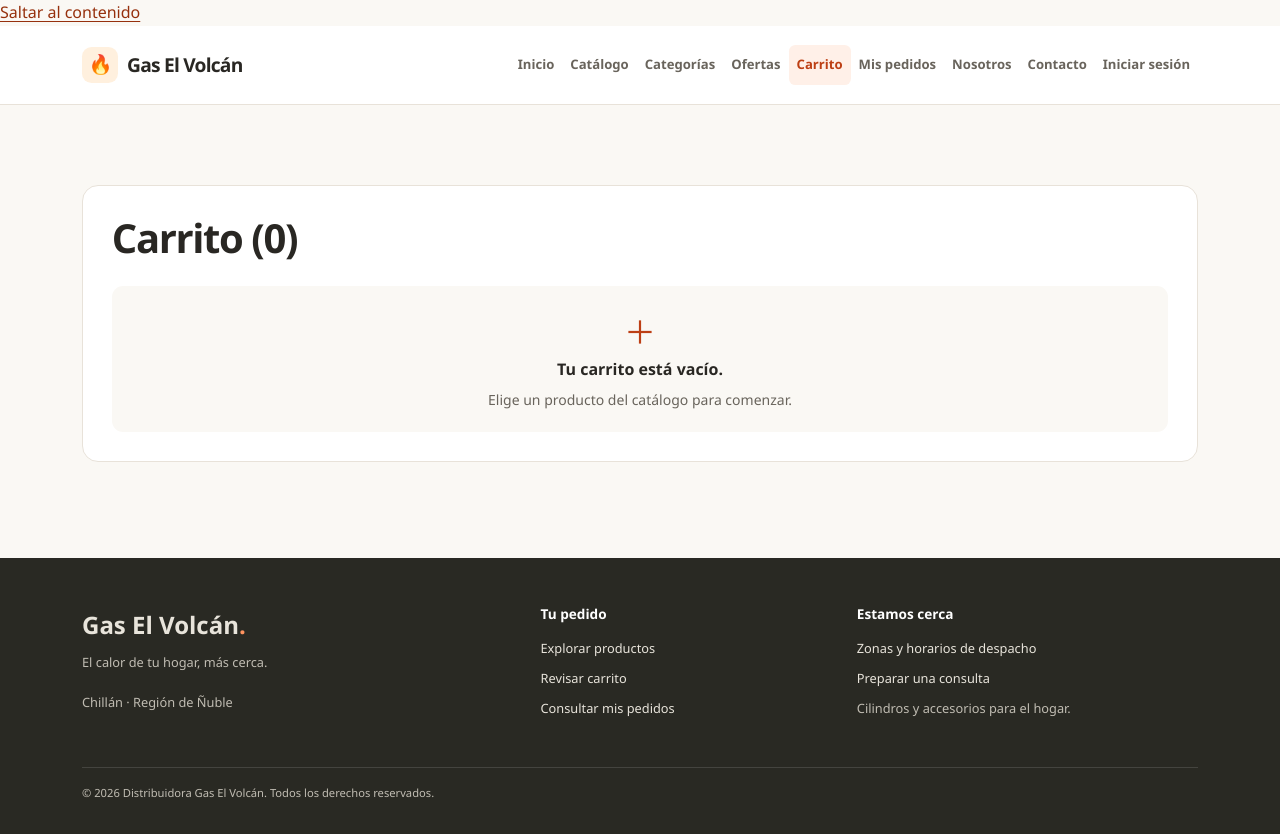
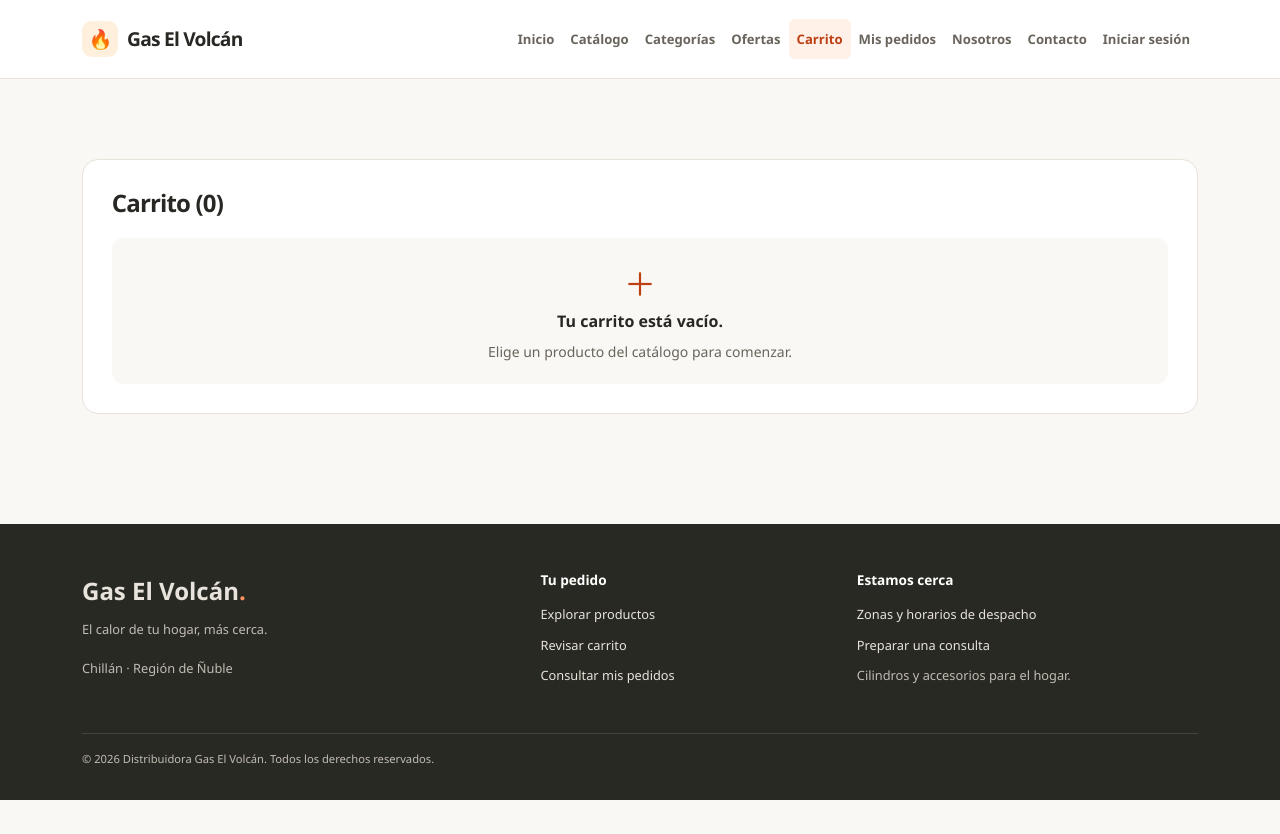
Before and after one commit to Croix77/GasvolcanReact, a React (Vite) app: page /carrito in a window 1280 px wide. After the commit the page ends 800 px from the top, so only its background shows below. Built offline with nearby package versions, Linux system fonts and the light colour scheme.

Commit message:
fix: mejorar jerarquia y acceso por teclado

```diff
--- a/src/components/TarjetaProducto.jsx
+++ b/src/components/TarjetaProducto.jsx
@@ -11,7 +11,9 @@ function TarjetaProducto({
   categoria,
   stockCritico = 10,
   onAgregar,
+  nivelTitulo = "h3",
 }) {
+  const Titulo = nivelTitulo;
   return (
     <article className="card tarjeta-producto h-100">
       {imagen ? (
@@ -37,7 +39,7 @@ function TarjetaProducto({
         <span className="categoria-producto align-self-start mb-2">
           {categoria}
         </span>
-        <h3 className="h5">{nombre}</h3>
+        <Titulo className="h5">{nombre}</Titulo>
         <p className="card-text">{descripcion}</p>
         <p className="precio-producto">
           {precio == null
--- a/src/index.css
+++ b/src/index.css
@@ -63,8 +63,8 @@ a:hover {
   padding: 0.72rem 1.2rem;
 }
 .btn-sm {
-  padding: .35rem .65rem;
-  font-size: .8rem;
+  padding: 0.35rem 0.65rem;
+  font-size: 0.8rem;
 }
 .btn-primary {
   --bs-btn-bg: var(--volcan);
@@ -693,3 +693,37 @@ label {
     font-size: 1.55rem;
   }
 }
+
+/* Acceso por teclado al contenido principal. */
+.saltar-contenido {
+  position: fixed;
+  top: 0.5rem;
+  left: 0.5rem;
+  z-index: 2000;
+  padding: 0.7rem 1rem;
+  background: #fff;
+  color: var(--volcan);
+  border: 2px solid var(--volcan);
+  border-radius: 0.4rem;
+  transform: translateY(-150%);
+}
+.saltar-contenido:focus {
+  transform: translateY(0);
+}
+.navegacion .navbar-toggler:focus-visible {
+  outline: 3px solid var(--volcan);
+  outline-offset: 4px;
+}
+.catalogo-cabecera h1 {
+  font-size: 2rem;
+  margin-bottom: 0;
+}
+.carrito-panel h1 {
+  font-size: 1.5rem;
+  margin-bottom: 1.3rem;
+}
+@media (max-width: 767px) {
+  .catalogo-cabecera h1 {
+    font-size: 1.65rem;
+  }
+}
--- a/src/pages/Catalogo.jsx
+++ b/src/pages/Catalogo.jsx
@@ -71,6 +71,7 @@ function Catalogo({
           <div key={producto.id} className="col-12 col-md-6 col-lg-4">
             <TarjetaProducto
               {...producto}
+              nivelTitulo={esPagina ? "h2" : "h3"}
               onAgregar={() => onAgregar(producto)}
             />
           </div>
```
